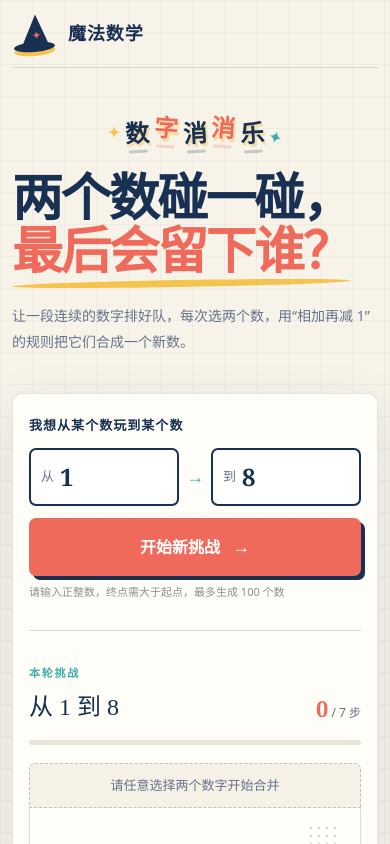
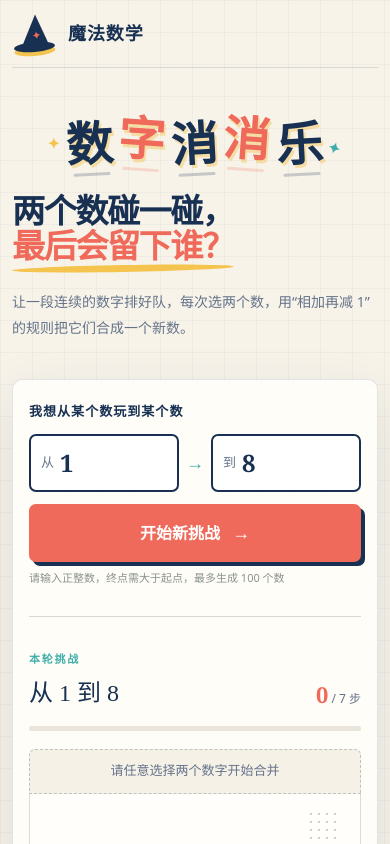
Before and after one commit to tandongchen/LYDZ_site, a Next.js app: page / in a window 390 px wide. Shown: the top 844 px of the page. Built offline with nearby package versions, Linux system fonts and the light colour scheme.

Commit message:
Adjust hero title hierarchy

```diff
--- a/app/globals.css
+++ b/app/globals.css
@@ -158,7 +158,7 @@ main {
   margin-bottom: 28px;
   color: var(--ink);
   font-family: "STKaiti", "KaiTi", "Microsoft YaHei", sans-serif;
-  font-size: clamp(24px, 3vw, 34px);
+  font-size: clamp(52px, 7vw, 78px);
   font-weight: 900;
   letter-spacing: 0.04em;
 }
@@ -213,7 +213,7 @@ main {
   margin: 0;
   max-width: 760px;
   font-family: "STKaiti", "KaiTi", "Microsoft YaHei", sans-serif;
-  font-size: clamp(48px, 6.4vw, 86px);
+  font-size: clamp(34px, 4.2vw, 48px);
   font-weight: 900;
   line-height: 1.05;
   letter-spacing: -0.045em;
@@ -789,7 +789,8 @@ footer p { margin: 0; }
   .header-tag { display: none; }
   .hero { padding: 52px 0 38px; }
   .hero::after { display: none; }
-  .hero h1 { font-size: clamp(42px, 13vw, 62px); }
+  .game-name { font-size: clamp(42px, 12vw, 58px); }
+  .hero h1 { font-size: clamp(30px, 8.5vw, 40px); }
   .hero > p { margin-top: 25px; font-size: 14px; }
   .workspace { margin-bottom: 64px; }
   .game-card { padding: 22px 16px; }
```
